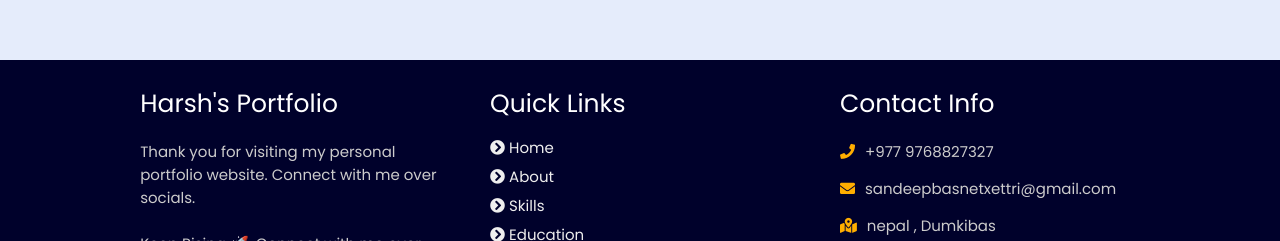
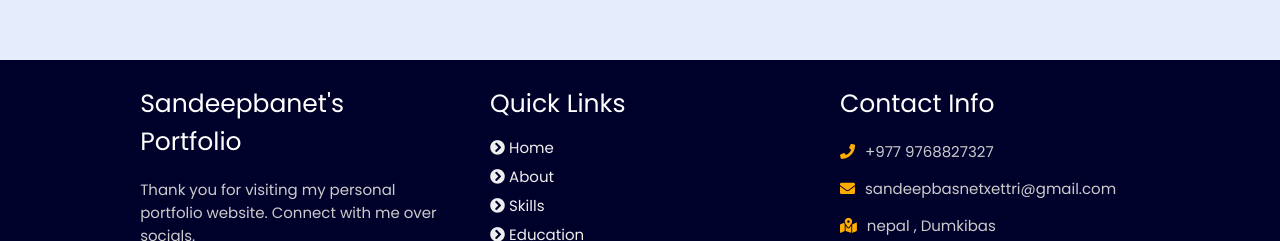
Before and after one commit to sandeepbasnetxettri/sandeepbasentkazi, a plain HTML site: page index.html in a window 1280 px wide. Shown: the part 5902-6143 px from the top of the page. Drawn offline with nearby package versions, Linux system fonts and the light colour scheme; no server answers.

Commit message:
Update index.html

```diff
--- a/index.html
+++ b/index.html
@@ -237,7 +237,7 @@
   <div class="box-container">
 
       <div class="box">
-          <h3>Harsh's Portfolio</h3>
+          <h3>sandeepbanet's Portfolio</h3>
           <p>Thank you for visiting my personal portfolio website. Connect with me over socials. <br/> <br/> Keep Rising 🚀. Connect with me over live chat!</p>
       </div>
 
```
